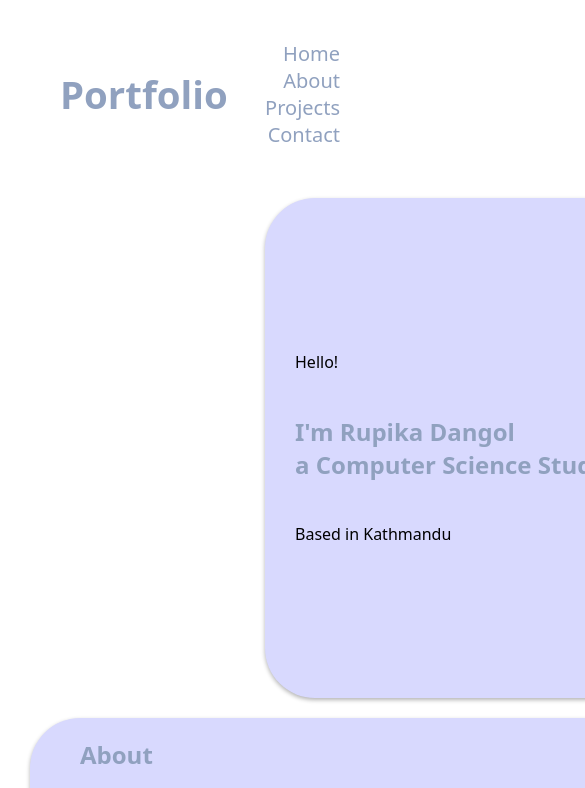
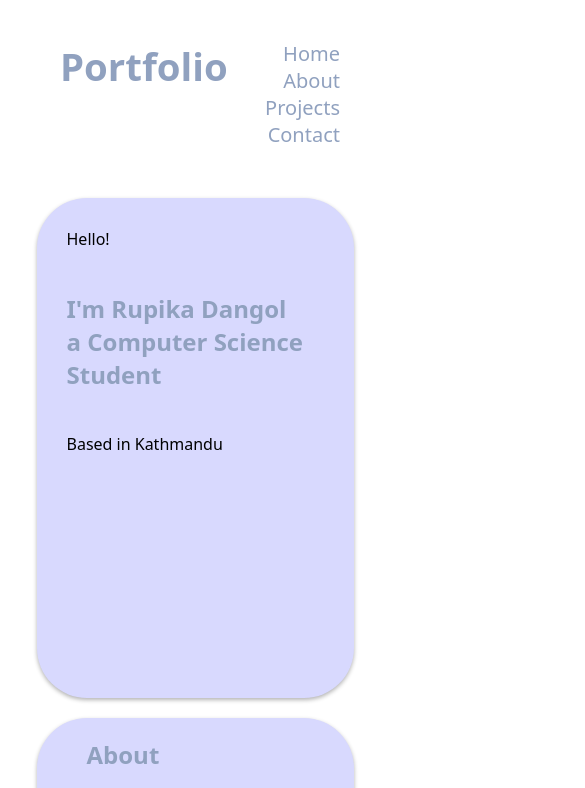
Before and after one commit to bluetakiiis/portfolio-rupikadangol, a plain HTML site: page index.html in a window 390 px wide. Shown: the top 788 px of the page, 585 px wide, since content can reach past the window. Drawn offline with Linux system fonts and the light colour scheme.

Commit message:
Refactor media queries for responsive design

```diff
--- a/style.css
+++ b/style.css
@@ -58,7 +58,7 @@ nav a:hover {
 }
 
 #section4 p {
-    margin-left: 15px;
+  margin-left: 15px;
 }
 
 footer {
@@ -106,3 +106,29 @@ h2,
 h3 {
   color: #90a1bf;
 }
+
+@media (max-width: 480px) {
+  header {
+    flex-direction: wrap;
+    align-items: flex-start;
+  }
+
+  .about-container,
+  #section1 {
+    flex-direction: column;
+  }
+
+  #img1,
+  #img2 {
+    display: none;
+  }
+
+  #section1,
+  #section2,
+  #section3,
+  #section4 {
+    width: 90%;
+    margin-left: auto;
+    margin-right: auto;
+  }
+}
```
